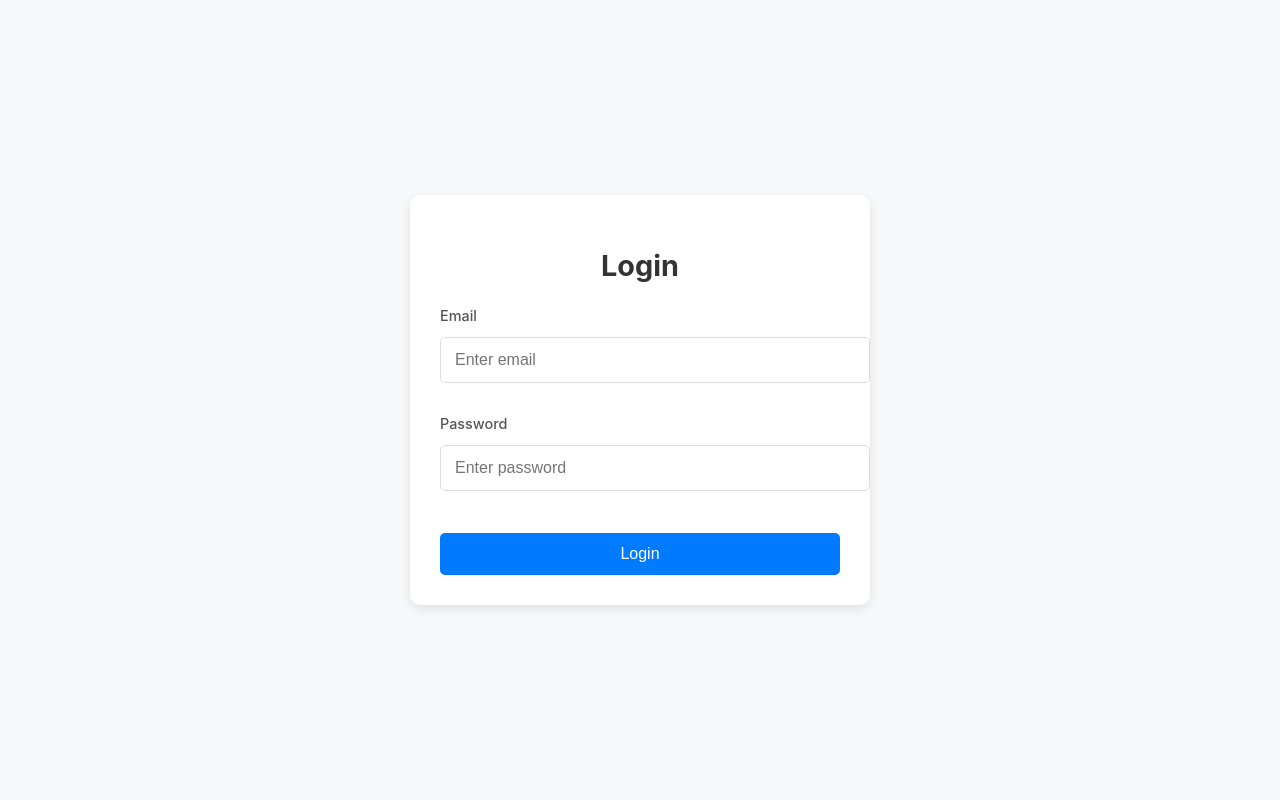
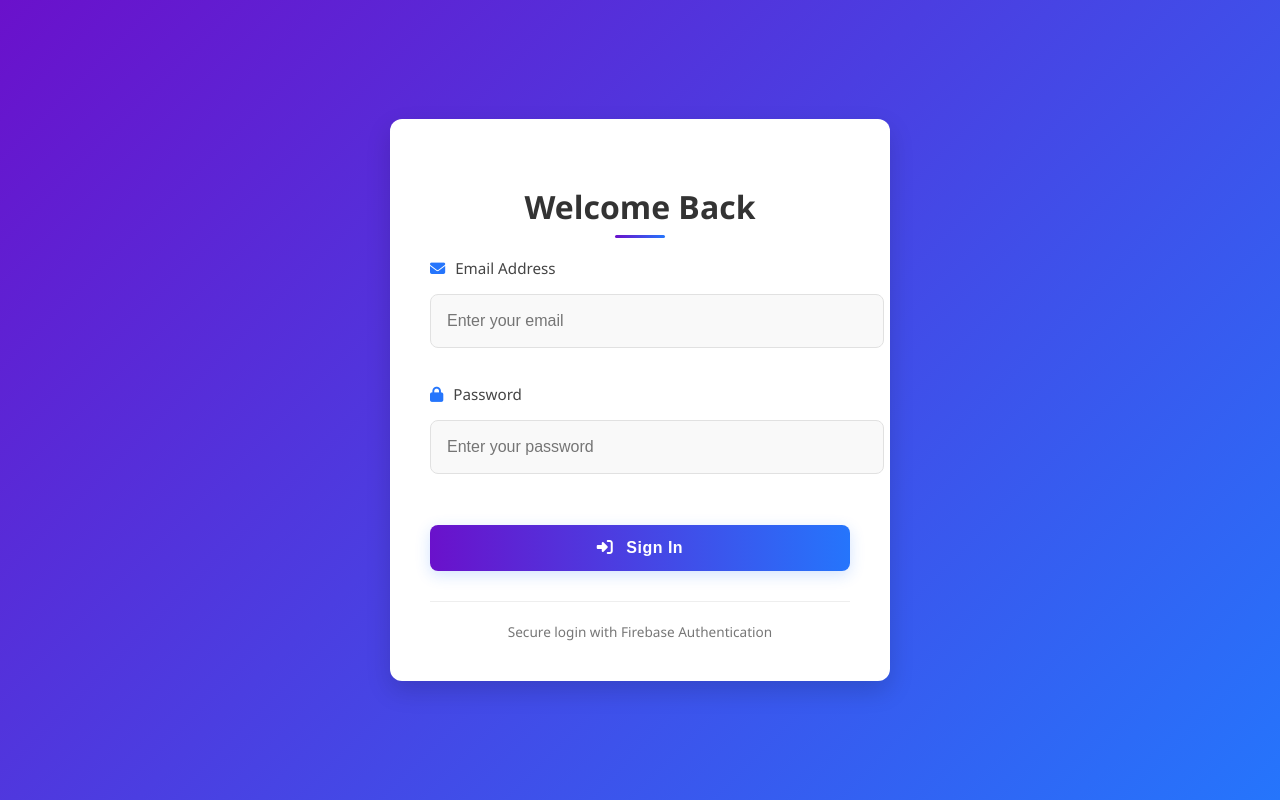
Before and after one commit to chalshik/TeksherMe-Backend, a React (Create React App) app: page /login in a window 1280 px wide. Built offline with nearby package versions, Linux system fonts and the light colour scheme; no server answers.

Commit message:
updated ui

```diff
--- a/public/index.html
+++ b/public/index.html
@@ -15,6 +15,8 @@
       user's mobile device or desktop. See https://developers.google.com/web/fundamentals/web-app-manifest/
     -->
     <link rel="manifest" href="%PUBLIC_URL%/manifest.json" />
+    <!-- Font Awesome CDN -->
+    <link rel="stylesheet" href="https://cdnjs.cloudflare.com/ajax/libs/font-awesome/6.4.0/css/all.min.css" integrity="sha512-iecdLmaskl7CVkqkXNQ/ZH/XLlvWZOJyj7Yy7tcenmpD1ypASozpmT/E0iPtmFIB46ZmdtAc9eNBvH0H/ZpiBw==" crossorigin="anonymous" referrerpolicy="no-referrer" />
     <!--
       Notice the use of %PUBLIC_URL% in the tags above.
       It will be replaced with the URL of the `public` folder during the build.
@@ -24,7 +26,7 @@
       work correctly both with client-side routing and a non-root public URL.
       Learn how to configure a non-root public URL by running `npm run build`.
     -->
-    <title>React App</title>
+    <title>TeksherMe - Login</title>
   </head>
   <body>
     <noscript>You need to enable JavaScript to run this app.</noscript>
--- a/src/components/Login/Login.css
+++ b/src/components/Login/Login.css
@@ -3,86 +3,138 @@
   justify-content: center;
   align-items: center;
   min-height: 100vh;
-  background-color: #f8f9fa;
+  background: linear-gradient(135deg, #6a11cb 0%, #2575fc 100%);
+  font-family: 'Segoe UI', Tahoma, Geneva, Verdana, sans-serif;
 }
 
 .login-card {
   width: 100%;
-  max-width: 400px;
-  padding: 30px;
+  max-width: 420px;
+  padding: 40px;
   background-color: white;
-  border-radius: 10px;
-  box-shadow: 0 4px 12px rgba(0, 0, 0, 0.1);
+  border-radius: 12px;
+  box-shadow: 0 10px 25px rgba(0, 0, 0, 0.15);
+  transition: transform 0.3s ease, box-shadow 0.3s ease;
+}
+
+.login-card:hover {
+  transform: translateY(-5px);
+  box-shadow: 0 15px 30px rgba(0, 0, 0, 0.2);
 }
 
 .login-title {
-  margin-bottom: 24px;
+  margin-bottom: 30px;
   text-align: center;
   color: #333;
-  font-size: 1.8rem;
+  font-size: 2rem;
+  font-weight: 600;
+  position: relative;
+}
+
+.login-title::after {
+  content: '';
+  position: absolute;
+  bottom: -10px;
+  left: 50%;
+  transform: translateX(-50%);
+  width: 50px;
+  height: 3px;
+  background: linear-gradient(90deg, #6a11cb, #2575fc);
+  border-radius: 3px;
 }
 
 .login-form {
   display: flex;
   flex-direction: column;
-  gap: 16px;
+  gap: 20px;
 }
 
 .form-group {
   display: flex;
   flex-direction: column;
-  gap: 5px;
+  gap: 8px;
 }
 
 .form-group label {
   font-weight: 500;
-  color: #555;
-  font-size: 0.9rem;
+  color: #444;
+  font-size: 0.95rem;
 }
 
 .form-control {
-  padding: 10px 14px;
-  border: 1px solid #ddd;
-  border-radius: 5px;
+  padding: 14px 16px;
+  border: 1px solid #e1e1e1;
+  border-radius: 8px;
   font-size: 1rem;
-  transition: border-color 0.15s ease-in-out;
+  transition: all 0.2s ease;
+  background-color: #f9f9f9;
 }
 
 .form-control:focus {
-  border-color: #007bff;
+  border-color: #2575fc;
   outline: none;
-}
-
-.form-control:disabled {
-  background-color: #f5f5f5;
-  cursor: not-allowed;
+  box-shadow: 0 0 0 3px rgba(37, 117, 252, 0.15);
+  background-color: white;
 }
 
 .login-button {
-  margin-top: 10px;
-  padding: 12px;
-  background-color: #007bff;
+  margin-top: 15px;
+  padding: 14px;
+  background: linear-gradient(90deg, #6a11cb, #2575fc);
   color: white;
   border: none;
-  border-radius: 5px;
+  border-radius: 8px;
   font-size: 1rem;
-  font-weight: 500;
+  font-weight: 600;
   cursor: pointer;
-  transition: background-color 0.15s ease-in-out;
+  transition: all 0.2s ease;
+  letter-spacing: 0.5px;
+  box-shadow: 0 4px 15px rgba(37, 117, 252, 0.2);
 }
 
 .login-button:hover {
-  background-color: #0069d9;
+  box-shadow: 0 6px 20px rgba(37, 117, 252, 0.3);
+  transform: translateY(-2px);
+}
+
+.login-button:active {
+  transform: translateY(0);
+  box-shadow: 0 4px 12px rgba(37, 117, 252, 0.2);
 }
 
 .login-button:disabled {
-  background-color: #6c757d;
+  background: linear-gradient(90deg, #a5a5a5, #c3c3c3);
   cursor: not-allowed;
+  box-shadow: none;
+  transform: none;
 }
 
 .error-message {
-  color: #dc3545;
+  color: #e53935;
   font-size: 0.9rem;
   margin-top: 5px;
   text-align: center;
+  padding: 8px;
+  background-color: rgba(229, 57, 53, 0.1);
+  border-radius: 6px;
+  border-left: 3px solid #e53935;
+  font-weight: 500;
 }
+
+.login-footer {
+  margin-top: 30px;
+  text-align: center;
+  color: #777;
+  font-size: 0.85rem;
+  border-top: 1px solid #eee;
+  padding-top: 20px;
+}
+
+.form-group label i {
+  margin-right: 6px;
+  color: #2575fc;
+}
+
+.login-button i {
+  margin-right: 8px;
+}
--- a/src/components/Login/Login.js
+++ b/src/components/Login/Login.js
@@ -38,30 +38,36 @@ const Login = () => {
   return (
     <div className="login-container">
       <div className="login-card">
-        <h2 className="login-title">Login</h2>
+        <h2 className="login-title">Welcome Back</h2>
         <form onSubmit={handleSubmit} className="login-form">
           <div className="form-group">
-            <label>Email</label>
+            <label htmlFor="email">
+              <i className="fas fa-envelope"></i> Email Address
+            </label>
             <input
+              id="email"
               type="email"
               value={email}
               onChange={(e) => setEmail(e.target.value)}
               className="form-control"
               required
-              placeholder="Enter email"
+              placeholder="Enter your email"
               autoComplete="email"
             />
           </div>
 
           <div className="form-group">
-            <label>Password</label>
+            <label htmlFor="password">
+              <i className="fas fa-lock"></i> Password
+            </label>
             <input
+              id="password"
               type="password"
               value={password}
               onChange={(e) => setPassword(e.target.value)}
               className="form-control"
               required
-              placeholder="Enter password"
+              placeholder="Enter your password"
               autoComplete="current-password"
             />
           </div>
@@ -73,9 +79,20 @@ const Login = () => {
             className="login-button"
             disabled={authLoading}
           >
-            {authLoading ? 'Logging in...' : 'Login'}
+            {authLoading ? (
+              <>
+                <i className="fas fa-circle-notch fa-spin"></i> Logging in...
+              </>
+            ) : (
+              <>
+                <i className="fas fa-sign-in-alt"></i> Sign In
+              </>
+            )}
           </button>
         </form>
+        <div className="login-footer">
+          Secure login with Firebase Authentication
+        </div>
       </div>
     </div>
   );
```
